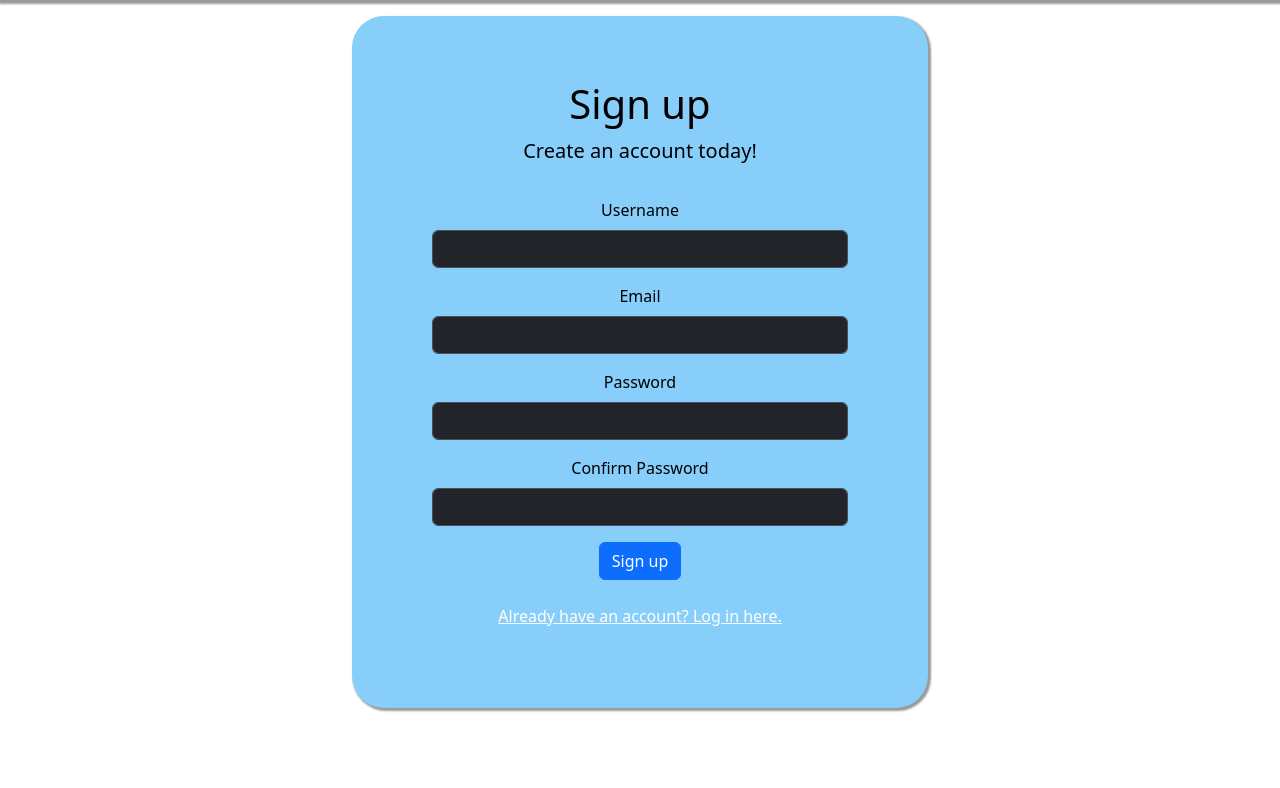
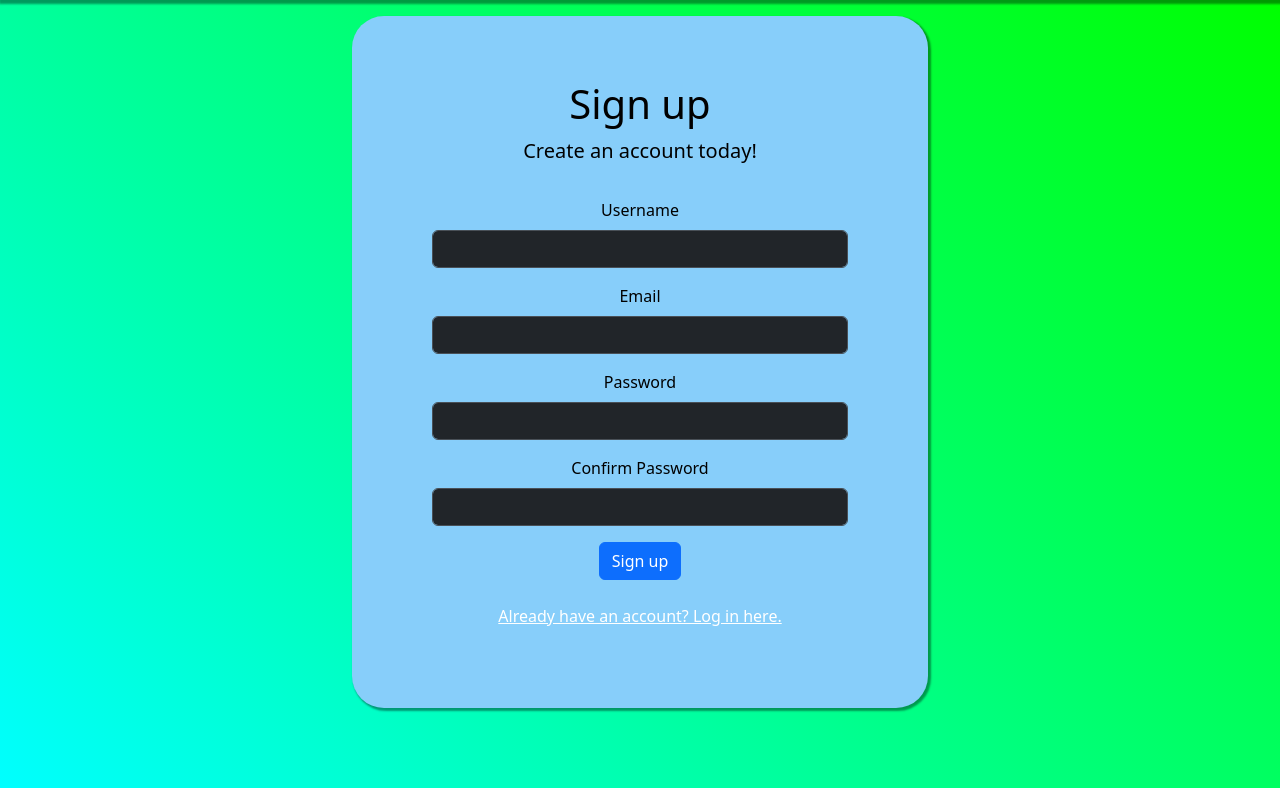
Before and after one commit to TobyJWalker/animal-tracker, a Flask app: page /signup in a window 1280 px wide. Shown: the part 54-842 px from the top of the page. Run offline with Flask 3, Linux system fonts and the light colour scheme.

Commit message:
Added gradient background

```diff
--- a/templates/base.html
+++ b/templates/base.html
@@ -29,7 +29,7 @@
             </div>
         </nav>
 
-        <div class='body' style="height:100%;padding-bottom:5rem;padding-top:1rem;" data-bs-theme="dark">
+        <div class='body' style="height:100%;padding-bottom:5rem;padding-top:1rem;background:linear-gradient(45deg, cyan, lime)" data-bs-theme="dark">
             <div class="container-fluid text-center">
                 {% block content %}
                 {% endblock %}
```
